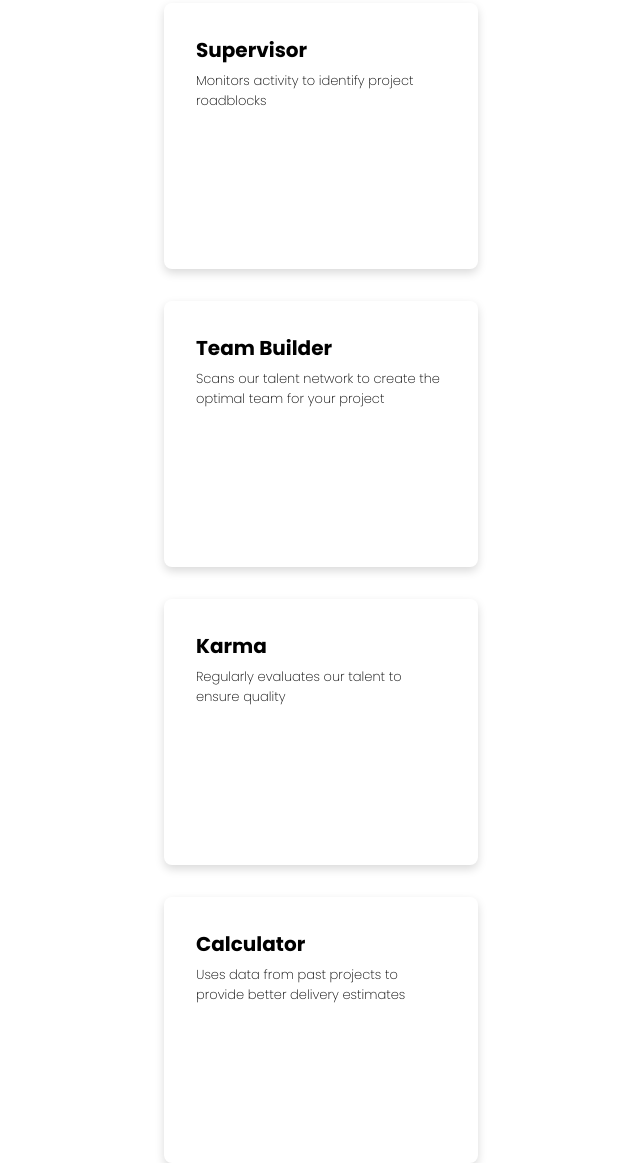
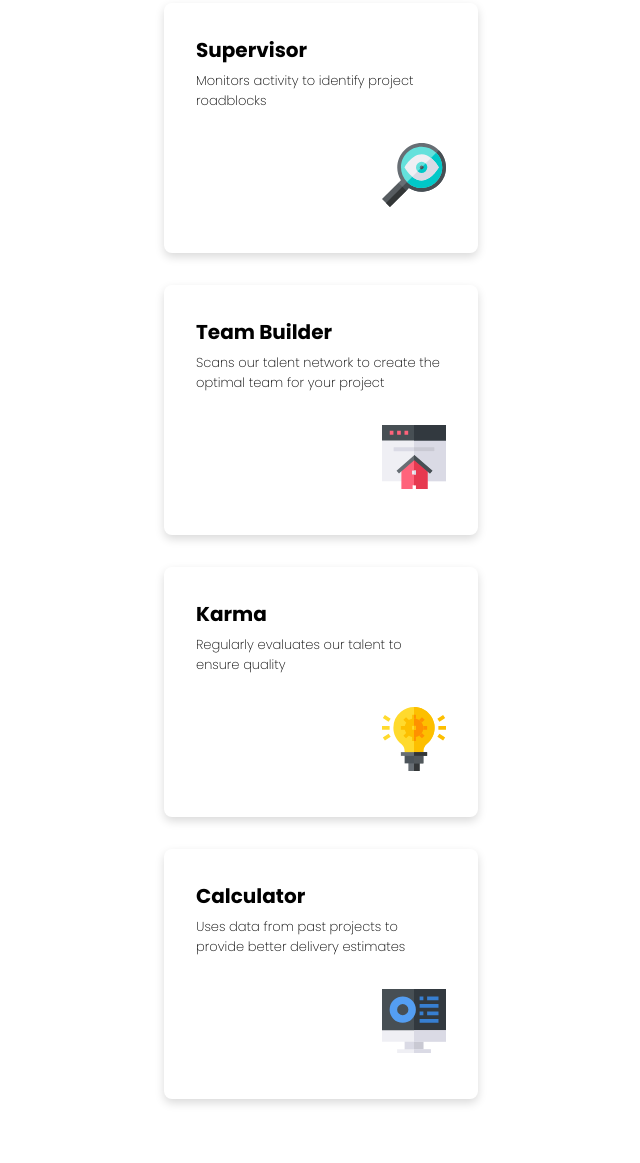
Before and after one commit to ernur-burshak/Four-card-feature-section, a plain HTML site: page index.html in a window 1280 px wide. Shown: the part 265-1428 px from the top of the page, without its empty margins (319-959 px from the left). Drawn offline with Linux system fonts and the light colour scheme.

Commit message:
finish card work

```diff
--- a/index.html
+++ b/index.html
@@ -35,50 +35,49 @@
 
     <main class="cards-container">
       <div class="card">
-        <div class="card-supervisor">
         <div class="card-header-custom">
           <h3>Supervisor</h3>
           <p class="card-description">
             Monitors activity to identify project roadblocks
           </p>
         </div>
+        <div class="card-img-custom">
           <div class="card-supervisor-img"></div>
         </div>
       </div>
 
       <div class="card">
-        <div class="card-team-builder">
         <div class="card-header-custom">
           <h3>Team Builder</h3>
           <p class="card-description">
-              Scans our talent network to create the optimal team for your
-              project
+            Scans our talent network to create the optimal team for your project
           </p>
         </div>
+        <div class="card-img-custom">
           <div class="card-team-builder-img"></div>
         </div>
       </div>
 
       <div class="card">
-        <div class="card-karma">
         <div class="card-header-custom">
           <h3>Karma</h3>
           <p class="card-description">
             Regularly evaluates our talent to ensure quality
           </p>
         </div>
+        <div class="card-img-custom">
           <div class="card-karma-img"></div>
         </div>
       </div>
 
       <div class="card">
-        <div class="card-calculator">
         <div class="card-header-custom">
           <h3>Calculator</h3>
           <p class="card-description">
             Uses data from past projects to provide better delivery estimates
           </p>
         </div>
+        <div class="card-img-custom">
           <div class="card-calculator-img"></div>
         </div>
       </div>
--- a/style/style.css
+++ b/style/style.css
@@ -58,10 +58,11 @@ h2 {
   display: flex;
   flex-direction: column;
   gap: 2rem;
+  padding-bottom: 3.5rem;
 }
 
 .card {
-  height: 16.625rem;
+  height: 15.625rem;
   width: fit-content;
   max-width: 314px;
   padding: 32px;
@@ -89,6 +90,43 @@ h3 {
   font-weight: 400;
 }
 
+.card-img-custom {
+  display: flex;
+  justify-content: flex-end;
+}
+
+.card-supervisor-img {
+  width: 64px;
+  height: 64px;
+  background-image: url(../images/icon-supervisor.svg);
+  background-size: cover;
+  background-position: center;
+}
+
+.card-team-builder-img {
+  width: 64px;
+  height: 64px;
+  background-image: url(../images/icon-team-builder.svg);
+  background-size: cover;
+  background-position: center;
+}
+
+.card-karma-img {
+  width: 64px;
+  height: 64px;
+  background-image: url(../images/icon-karma.svg);
+  background-size: cover;
+  background-position: center;
+}
+
+.card-calculator-img {
+  width: 64px;
+  height: 64px;
+  background-image: url(../images/icon-calculator.svg);
+  background-size: cover;
+  background-position: center;
+}
+
 .attribution {
   font-size: 11px;
   text-align: center;
```
Lines whose indentation alone changed are shown as unchanged.
